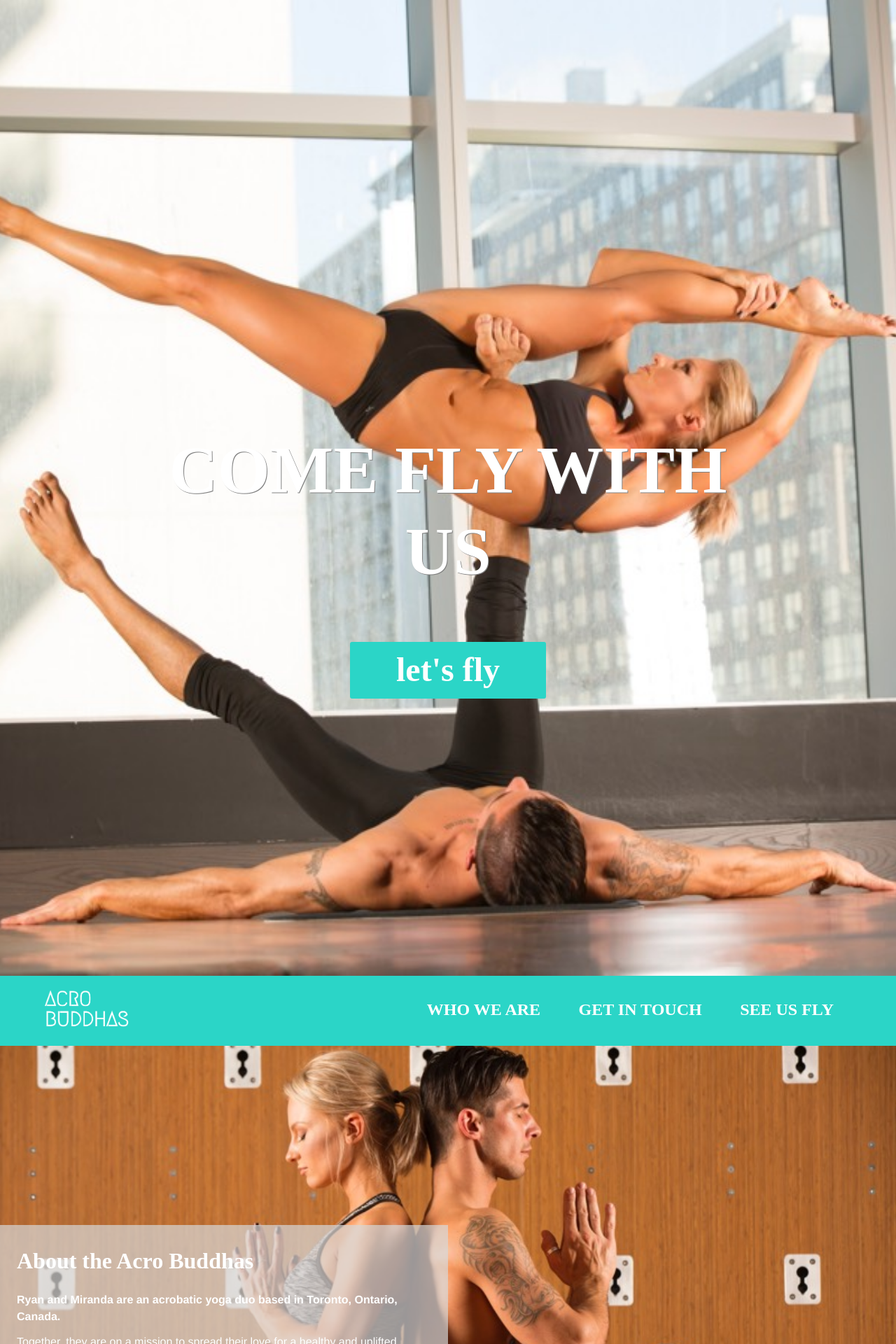
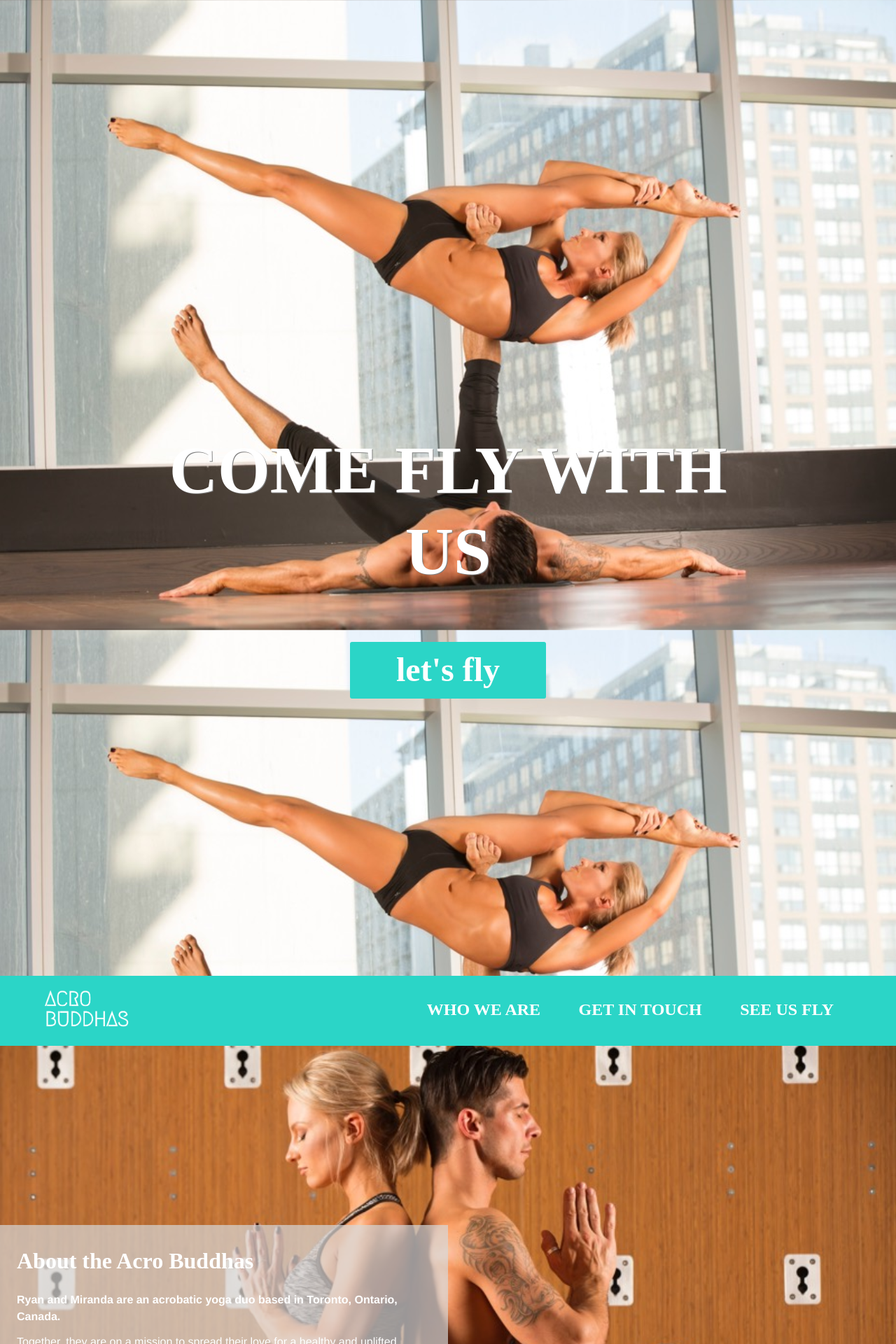
Before and after one commit to acrobuddhas/acrobuddhas.github.io, a Jekyll site: the page built from index.html, in a window 1280 px wide. Shown: the top 1920 px of the page at 70% size. Built offline with Jekyll 4.4.1, drawn with Linux system fonts in a browser that asks for light colours; nearby versions of some CDN libraries; comment, search, counter and statistics services are not loaded.

Commit message:
Fixing pictures

```diff
--- a/_sass/_home.scss
+++ b/_sass/_home.scss
@@ -6,6 +6,12 @@
    background-size: cover;
    margin-top: $nav-height;
   @include media($medium-screen-up){
+    background: url(/assets/9229.jpg) center center fixed no-repeat;
+    -webkit-background-size: cover;
+   -moz-background-size: cover;
+   -o-background-size: cover;
+   background-size: cover;
+   margin-top: $nav-height;
     margin-top: 0;
    padding: 24% 10% 15% 10%;
     }
@@ -54,13 +60,18 @@ button a {
 
 
 #middle-photo{
-    background: url(/assets/9520.jpg) center center fixed no-repeat;
+    background: url(/assets/9520.jpg) center center no-repeat;
    -webkit-background-size: cover;
    -moz-background-size: cover;
    -o-background-size: cover;
    background-size: cover;
 
    @include media($medium-screen-up){
+     background: url(/assets/9520.jpg) center center fixed no-repeat;
+   -webkit-background-size: cover;
+   -moz-background-size: cover;
+   -o-background-size: cover;
+   background-size: cover;
    padding-top: 20%;
    padding-bottom: 10%;
     }
```
